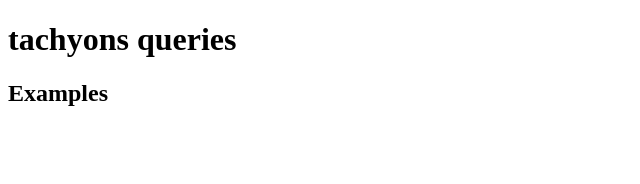
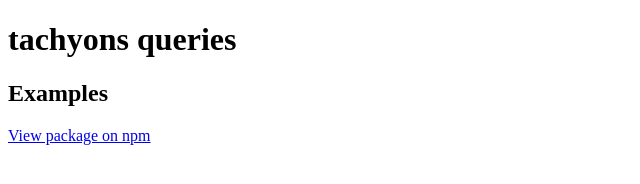
Before and after one commit to tachyons-css/tachyons-queries, a website: page index.html in a window 1280 px wide. Shown: the whole page, without its empty margins (0-640 px from the left). Drawn offline with Linux system fonts and the light colour scheme.

Commit message:
Adding link to npm module

```diff
--- a/index.html
+++ b/index.html
@@ -13,5 +13,6 @@
   <body>
     <h1>tachyons queries</h1>
     <h2>Examples</h2>
+    <a href="http://npmjs.org/package/tachyons-queries" title="tachyons-queries">View package on npm</a>
   </body>
 </html>
```
